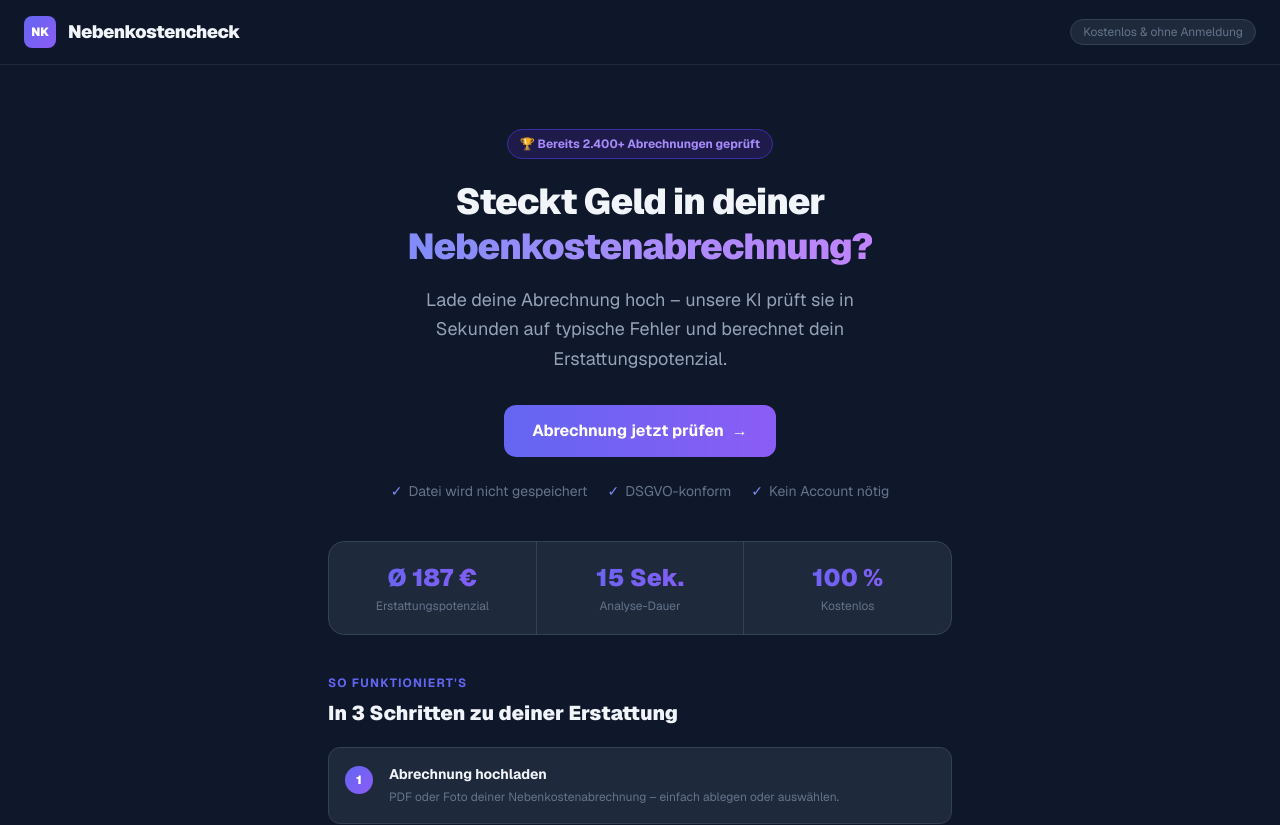
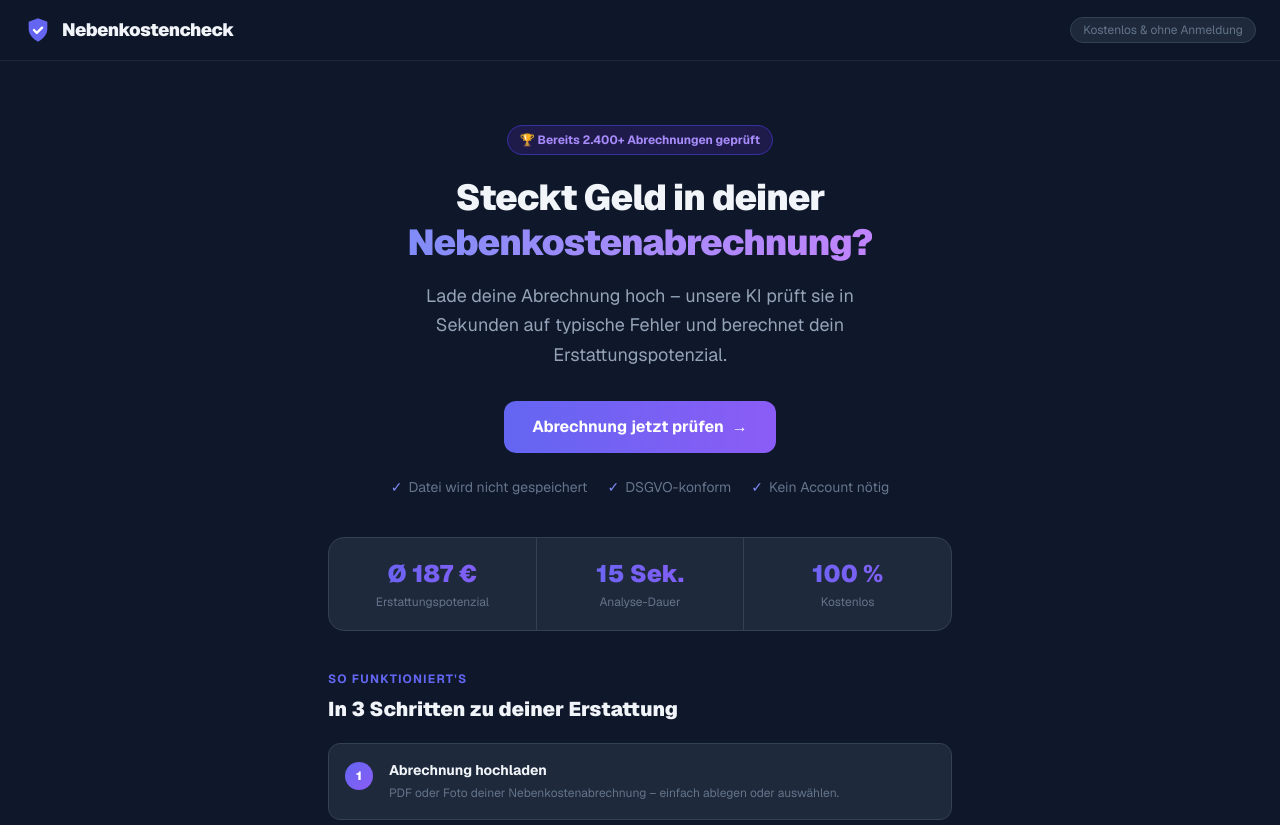
Before and after one commit to bartpirat90/nebenkostencheck, a Next.js app: page / in a window 1280 px wide. Shown: the top 825 px of the page. Built offline with nearby package versions, Linux system fonts and the light colour scheme.

Commit message:
feat: add shield+check logo, use in navigation

```diff
--- a/src/app/page.tsx
+++ b/src/app/page.tsx
@@ -7,6 +7,7 @@ import LandingHero from "@/components/LandingHero";
 import StatsBar from "@/components/StatsBar";
 import HowItWorks from "@/components/HowItWorks";
 import { PreviewData } from "@/types";
+import Logo from "@/components/Logo";
 
 export default function Home() {
   const [preview, setPreview] = useState<PreviewData | null>(null);
@@ -59,14 +60,7 @@ export default function Home() {
     <main className="min-h-screen bg-[#0F172A]">
       {/* Navigation */}
       <nav className="sticky top-0 z-10 px-6 py-4 flex items-center justify-between border-b border-[#1E293B] bg-[#0F172A]/90 backdrop-blur-sm">
-        <div className="flex items-center gap-3">
-          <div className="w-8 h-8 bg-gradient-to-br from-[#6366F1] to-[#8B5CF6] rounded-lg flex items-center justify-center">
-            <span className="text-white text-xs font-black">NK</span>
-          </div>
-          <span className="font-black text-[#F1F5F9] tracking-tight text-lg">
-            Nebenkostencheck
-          </span>
-        </div>
+        <Logo />
         <span className="text-xs text-[#64748B] bg-[#1E293B] px-3 py-1 rounded-full border border-[#334155]">
           Kostenlos & ohne Anmeldung
         </span>
--- /dev/null
+++ b/src/components/Logo.tsx
@@ -0,0 +1,17 @@
+export default function Logo({ className = "" }: { className?: string }) {
+  return (
+    <div className={`flex items-center gap-2.5 ${className}`}>
+      <svg width="28" height="28" viewBox="0 0 24 24" fill="none" aria-hidden="true">
+        <defs>
+          <linearGradient id="nk-grad" x1="0" y1="0" x2="24" y2="24">
+            <stop offset="0" stopColor="#6366F1" />
+            <stop offset="1" stopColor="#8B5CF6" />
+          </linearGradient>
+        </defs>
+        <path d="M12 2l8 3v6c0 5-3.5 8.5-8 11-4.5-2.5-8-6-8-11V5l8-3z" fill="url(#nk-grad)" />
+        <path d="M8.5 12l2.5 2.5 4.5-4.5" stroke="#fff" strokeWidth="2" strokeLinecap="round" strokeLinejoin="round" fill="none" />
+      </svg>
+      <span className="font-black text-[#F1F5F9] tracking-tight text-lg">Nebenkostencheck</span>
+    </div>
+  );
+}
```
